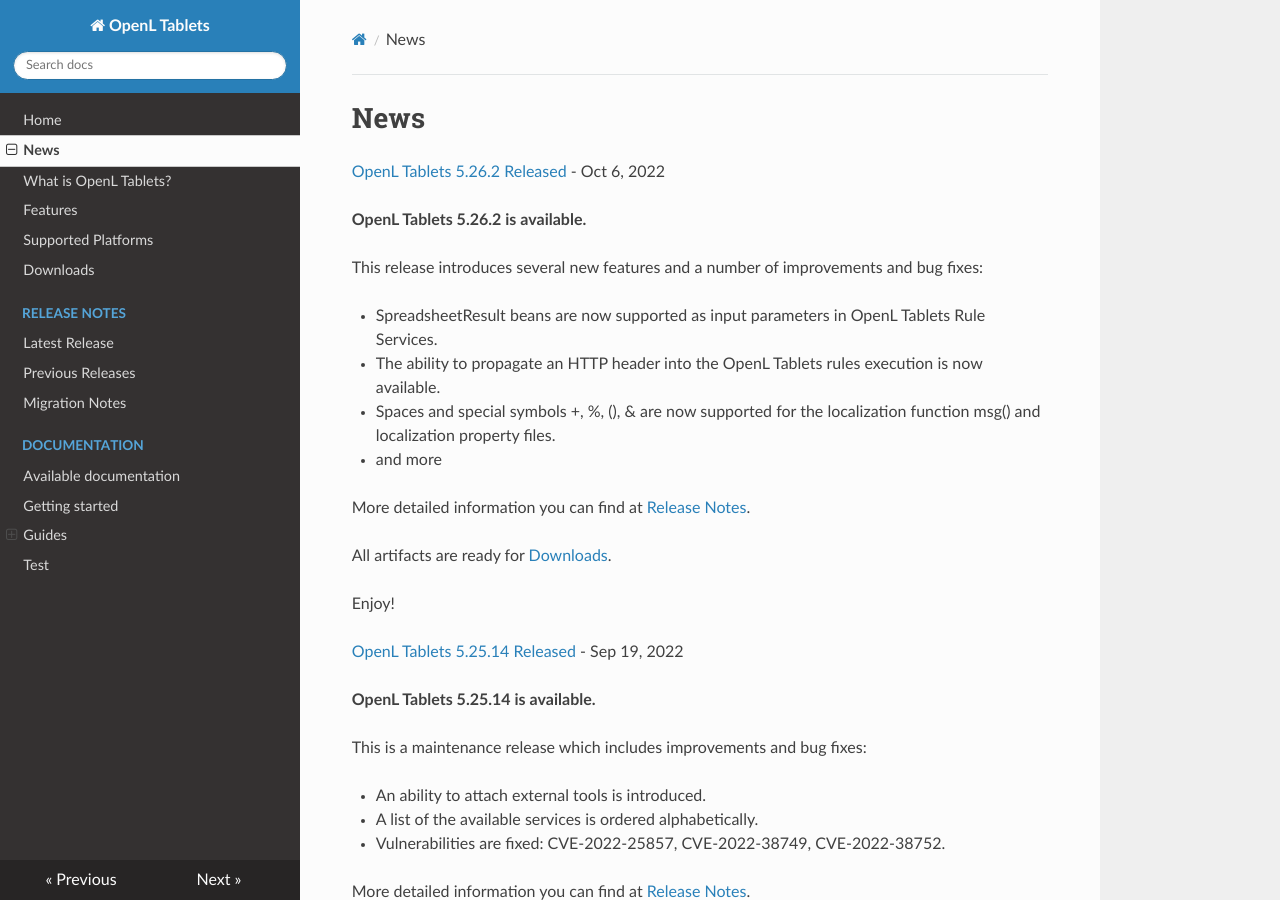
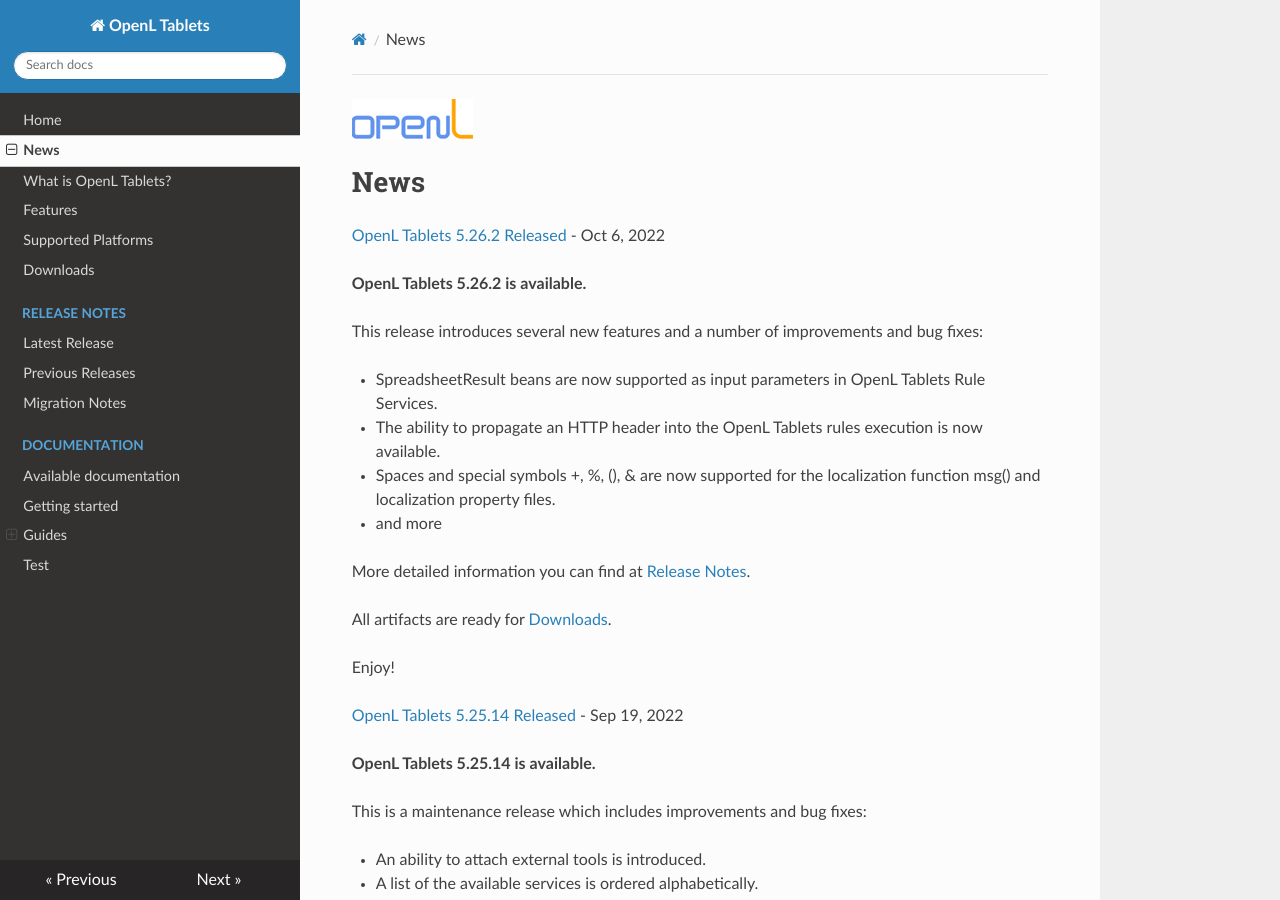
Before and after one commit to WWmonster/MarkdownTest, an MkDocs documentation site: the page built from docs/news.md, in a window 1280 px wide and 900 px high. Built offline with MkDocs 1.6.1, drawn with Linux system fonts in a browser that asks for light colours; nearby versions of some CDN libraries.

Commit message:
Update news.md

```diff
--- a/docs/news.md
+++ b/docs/news.md
@@ -1,3 +1,5 @@
+![](OpenL60.png "")
+
 # News #
 
 [OpenL Tablets 5.26.2 Released](https://openl-tablets.org/news/162/16/OpenL-Tablets-5.26.2-Released "OpenL Tablets 5.26.2 Released") - Oct 6, 2022
```
